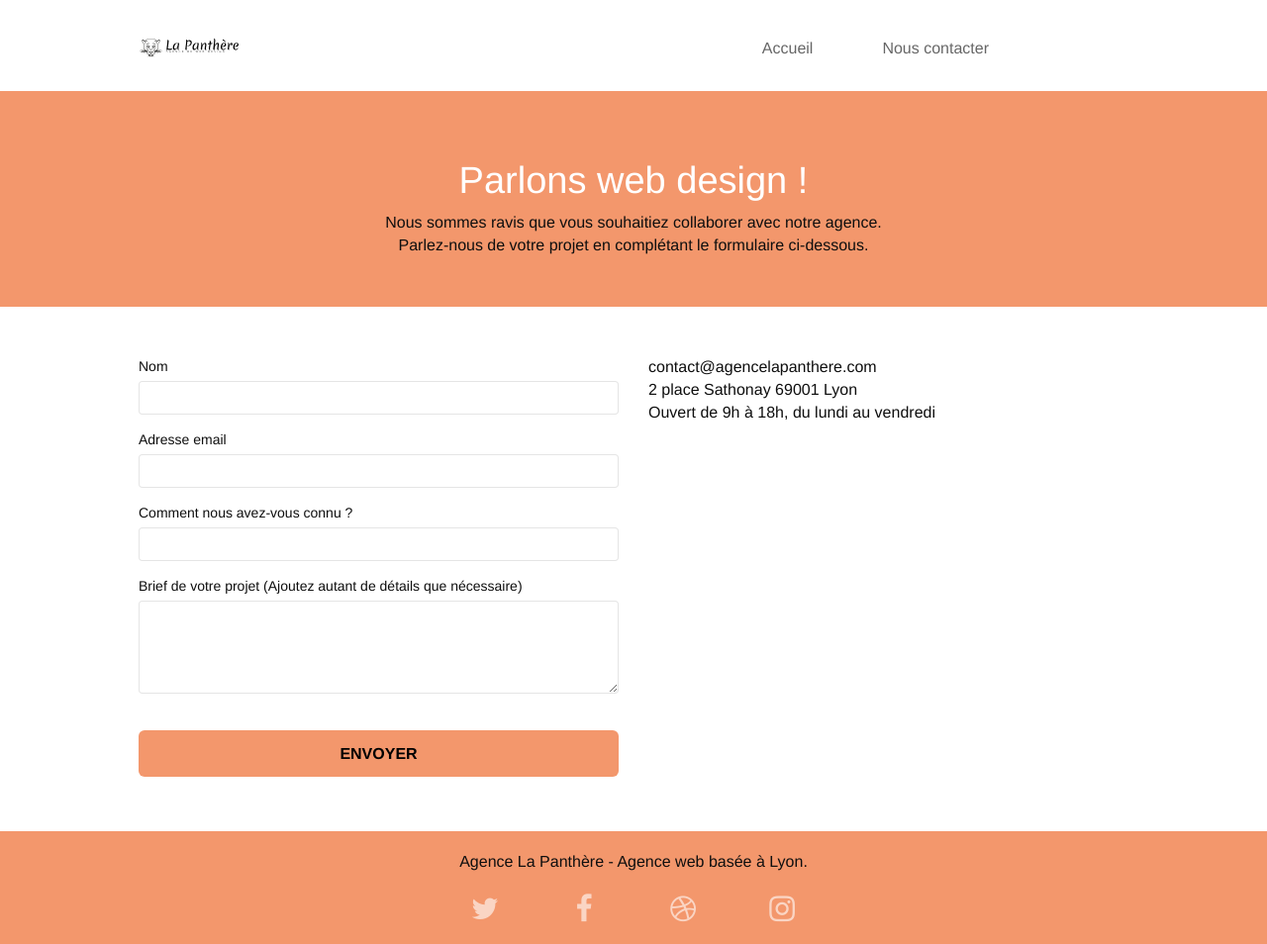
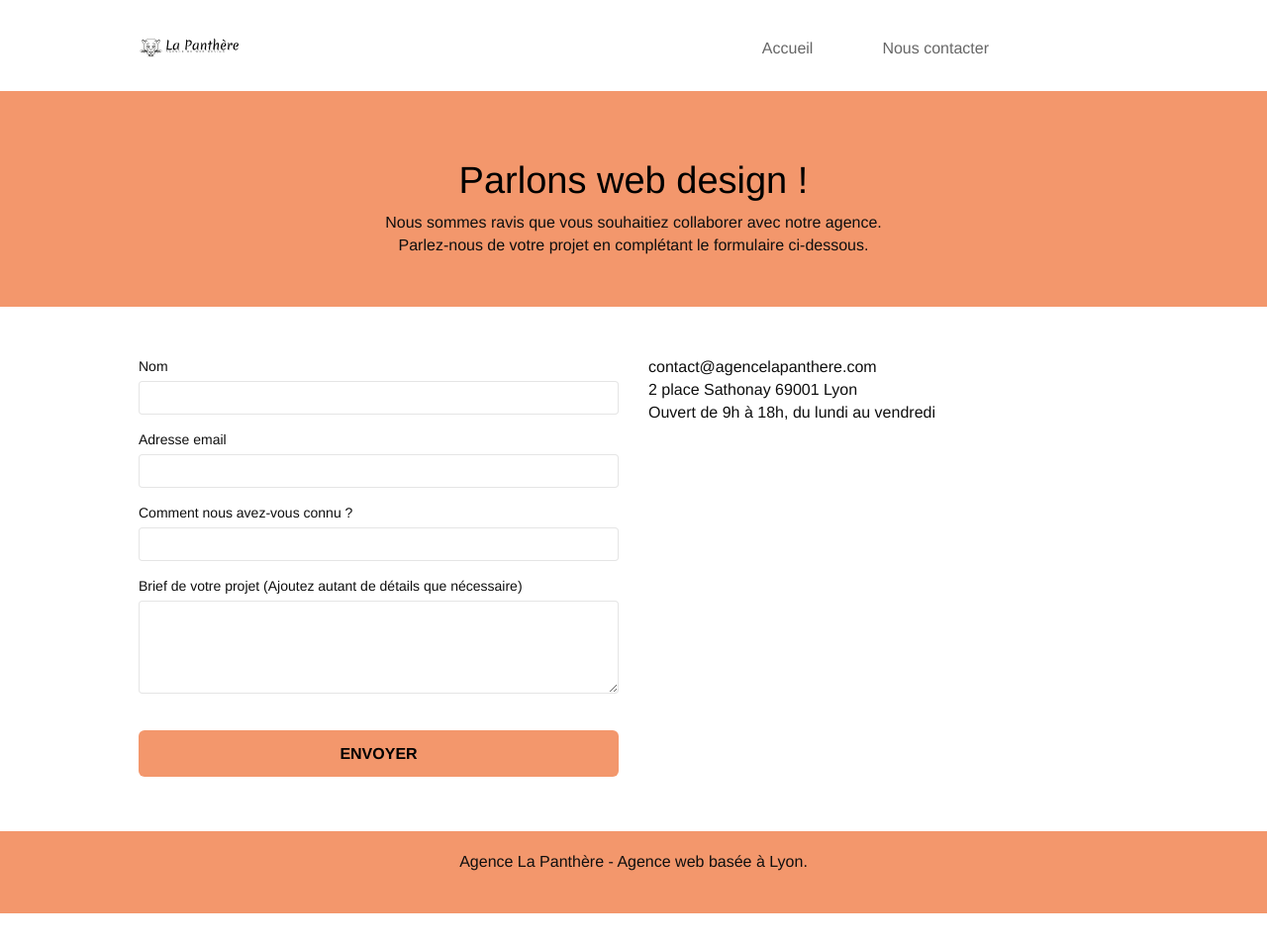
Before and after one commit to HussonAxel/PROJET4_OC, a plain HTML site: page contact_page.html in a window 1280 px wide. Shown: the whole page at 99% size. After the commit the page ends 923 px from the top, so only its background shows below. Drawn offline with nearby package versions, Linux system fonts and the light colour scheme; files that its build step writes are made by us from their sources; a script that the page names is missing.

Commit message:
fix : rename page2 and fix some wcag issues

```diff
--- a/contact_page.html
+++ b/contact_page.html
@@ -78,7 +78,7 @@
         <div class="container bloc-lg">
           <div class="row">
             <div class="col-sm-12">
-              <h1 class="text-center hero-bloc-text">Parlons web design !</h1>
+              <h1 class="text-center hero-bloc-text hero-bloc-color">Parlons web design !</h1>
               <p class="text-center mg-lg tight-width-whitespace">
                 Nous sommes ravis que vous souhaitiez collaborer avec notre
                 agence.<br />
@@ -105,7 +105,7 @@
                 <div class="form-group">
                   <label for="firstname"> Nom </label>
                   <input
-                    id="name"
+                    id="firstname"
                     class="form-control"
                     type="text"
                     aria-label="firstName"
@@ -115,7 +115,7 @@
                 <div class="form-group">
                   <label for="mail-adress"> Adresse email </label>
                   <input
-                    id="email"
+                    id="mail-adress"
                     class="form-control"
                     type="email"
                     aria-label="email"
@@ -125,7 +125,7 @@
                 <div class="form-group">
                   <label for="contact"> Comment nous avez-vous connu ? </label>
                   <input
-                    id="input_504"
+                    id="contact"
                     class="form-control"
                     type="text"
                     aria-label="contact"
@@ -137,7 +137,7 @@
                     Brief de votre projet (Ajoutez autant de détails que
                     nécessaire)<br /> </label
                   ><textarea
-                    id="message"
+                    id="brief"
                     class="form-control"
                     rows="4"
                     cols="50"
@@ -179,35 +179,6 @@
               <p class="text-center">
                 Agence La Panthère - Agence web basée à Lyon.<br />
               </p>
-              <div class="row row-no-gutters social">
-                <div class="col-sm-3">
-                  <div class="text-center">
-                    <a class="social" href="index.html"
-                      ><span class="fa fa-twitter icon-md"></span
-                    ></a>
-                  </div>
-                </div>
-                <div class="col-sm-3">
-                  <div class="text-center">
-                    <a class="social" href="index.html"
-                      ><span class="fa fa-facebook icon-md"></span
-                    ></a>
-                  </div>
-                </div>
-                <div class="col-sm-3">
-                  <div class="text-center">
-                    <a class="social" href="index.html"
-                      ><span class="fa fa-dribbble icon-md"></span
-                    ></a>
-                  </div>
-                </div>
-                <div class="col-sm-3">
-                  <div class="text-center">
-                    <a class="social" href="index.html"
-                      ><span class="fa fa-instagram icon-md"></span
-                    ></a>
-                  </div>
-                </div>
               </div>
             </div>
           </div>
--- a/style.css
+++ b/style.css
@@ -750,7 +750,9 @@ h4 {
 .avatar {
   box-shadow: 0px 4px 9px rgba(0, 0, 0, 0.3);
 }
-
+.hero-bloc-color {
+  color: black !important;
+}
 .black-background {
   padding: 40px 40px 40px 40px;
   background-color: white;
```
